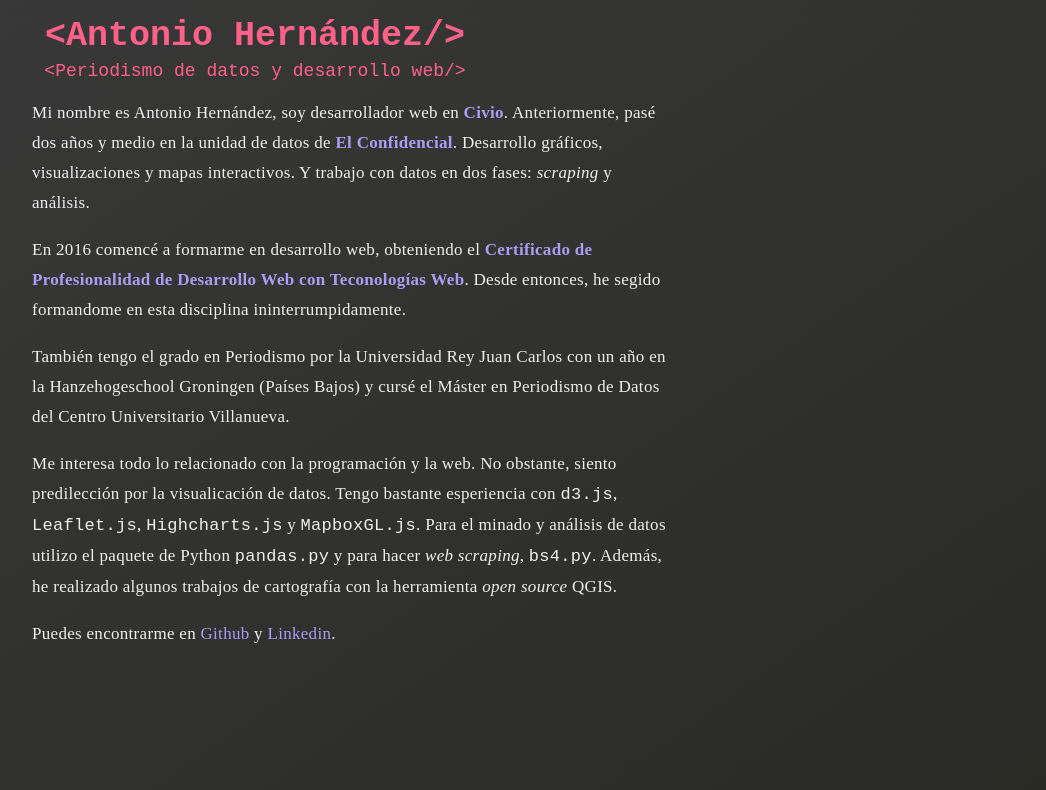
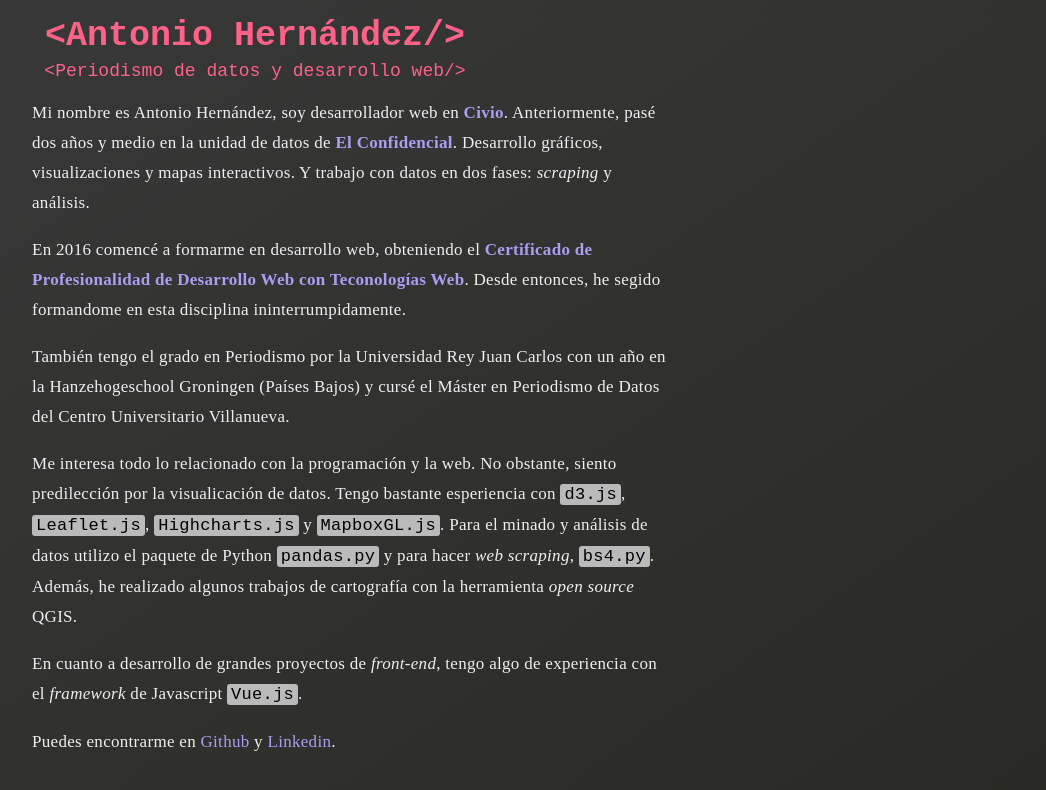
Before and after one commit to anerodata/portfolio, a Vue app: page /about in a window 1280 px wide. Shown: the top 790 px of the page, without its empty margins (25-1071 px from the left). Built offline with nearby package versions, Linux system fonts and the light colour scheme; a web font is replaced by a local one.

Commit message:
Completing about description

```diff
--- a/src/views/About.vue
+++ b/src/views/About.vue
@@ -9,7 +9,7 @@
       </p>
 
       <p>
-        En 2016 comencé a formarme en desarrollo web, obteniendo el <a href=""><strong>Certificado de Profesionalidad de Desarrollo Web con Teconologías Web</strong></a>. Desde entonces, he segido formandome en esta disciplina ininterrumpidamente.
+        En 2016 comencé a formarme en desarrollo web, obteniendo el <a href="https://github.com/anerodata/portfolio/blob/master/src/assets/pdf/certificado-aplicaciones-web.pdf"><strong>Certificado de Profesionalidad de Desarrollo Web con Teconologías Web</strong></a>. Desde entonces, he segido formandome en esta disciplina ininterrumpidamente.
       </p>
 
       <p>
@@ -18,6 +18,9 @@
 
       <p>
         Me interesa todo lo relacionado con la programación y la web. No obstante, siento predilección por la visualicación de datos. Tengo bastante esperiencia con <code>d3.js</code>, <code>Leaflet.js</code>, <code>Highcharts.js</code> y <code>MapboxGL.js</code>. Para el minado y análisis de datos utilizo el paquete de Python <code>pandas.py</code> y para hacer <i>web scraping</i>, <code>bs4.py</code>. Además, he realizado algunos trabajos de cartografía con la herramienta <i>open source</i> QGIS.
+      </p>
+      <p>
+        En cuanto a desarrollo de grandes proyectos de <i>front-end</i>, tengo algo de experiencia con el <i>framework</i> de Javascript <code>Vue.js</code>.
       </p>
       <p>
         Puedes encontrarme en <a href="https://github.com/anerodata">Github</a> y <a href="https://www.linkedin.com/in/antonio-hern%C3%A1ndez-637a2a74/">Linkedin</a>.
@@ -41,4 +44,11 @@
     color: #ab9df2;
     text-decoration: none;
   }
+
+  code {
+    background-color: #bababa;
+    color: black;
+    padding: 1px 4px;
+    border-radius: 3px;
+  }
 </style>
```
Also changed, not shown: 1 other file (tests, documents, lock files or other folders).
